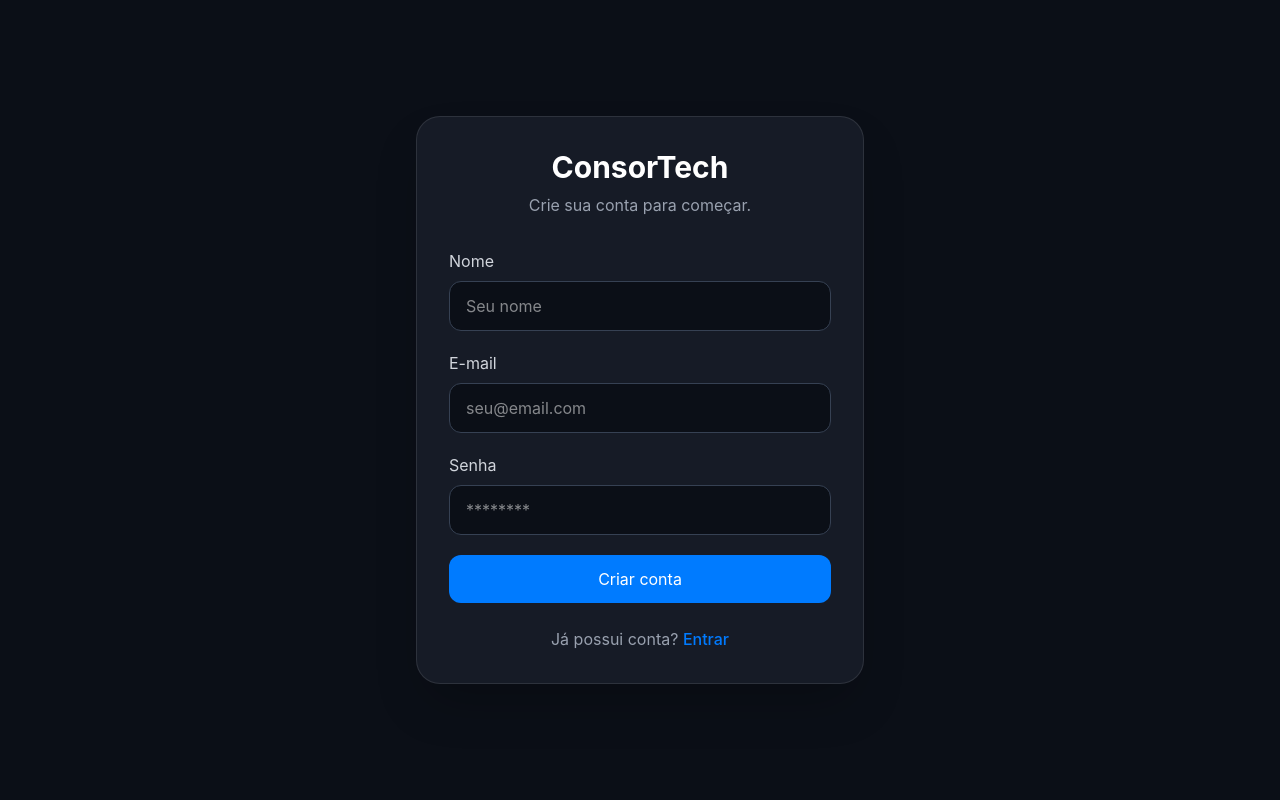
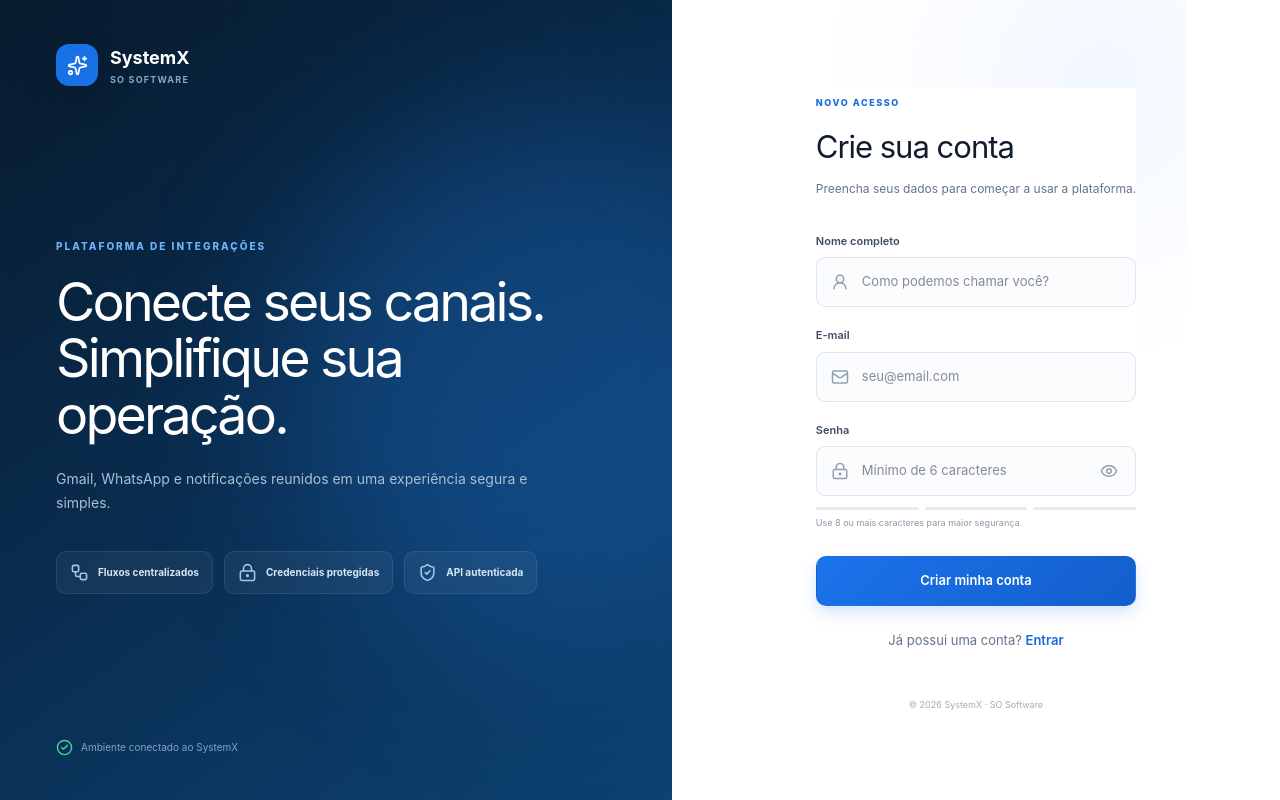
Before and after one commit to SystemX-PI/Front-End, a React (Vite) app: page /register in a window 1280 px wide. Built offline with nearby package versions, Linux system fonts and the light colour scheme; no server answers.

Commit message:
refactor: moderniza página de cadastro da SystemX

```diff
--- a/src/pages/Register.tsx
+++ b/src/pages/Register.tsx
@@ -1,105 +1,52 @@
+import { Eye, EyeOff, LockKeyhole, Mail, UserRound } from "lucide-react";
 import { useState, type FormEvent } from "react";
 import { Link, useNavigate } from "react-router-dom";
+import AuthShell from "../components/AuthShell";
+import { InlineFeedback } from "../components/IntegrationUi";
 import { register } from "../services/auth";
 
 export default function Register() {
   const navigate = useNavigate();
-
   const [name, setName] = useState("");
   const [email, setEmail] = useState("");
   const [password, setPassword] = useState("");
+  const [showPassword, setShowPassword] = useState(false);
   const [loading, setLoading] = useState(false);
   const [error, setError] = useState("");
 
-  async function handleSubmit(e: FormEvent) {
-    e.preventDefault();
-
+  async function handleSubmit(event: FormEvent) {
+    event.preventDefault();
     setLoading(true);
     setError("");
-
     try {
       await register({ name, email, password });
-      navigate("/dashboard");
-    } catch (err) {
-      setError(err instanceof Error ? err.message : "Erro ao cadastrar.");
+      navigate("/login", { replace: true });
+    } catch (requestError) {
+      setError(requestError instanceof Error ? requestError.message : "Erro ao cadastrar.");
     } finally {
       setLoading(false);
     }
   }
 
   return (
-    <div className="min-h-screen bg-[#0B0F17] flex items-center justify-center p-6">
-      <div className="w-full max-w-md bg-[#161B26] rounded-3xl border border-white/10 p-8 shadow-2xl">
-        <div className="mb-8 text-center">
-          <h1 className="text-3xl font-bold text-white">ConsorTech</h1>
-          <p className="text-gray-400 mt-2">
-            Crie sua conta para começar.
-          </p>
-        </div>
-
-        <form onSubmit={handleSubmit} className="space-y-5">
-          <div>
-            <label className="block text-gray-300 mb-2">Nome</label>
-            <input
-              type="text"
-              required
-              value={name}
-              onChange={(e) => setName(e.target.value)}
-              className="w-full rounded-xl bg-[#0B0F17] border border-gray-700 px-4 py-3 text-white outline-none focus:border-[#007BFF]"
-              placeholder="Seu nome"
-            />
-          </div>
-
-          <div>
-            <label className="block text-gray-300 mb-2">E-mail</label>
-            <input
-              type="email"
-              required
-              value={email}
-              onChange={(e) => setEmail(e.target.value)}
-              className="w-full rounded-xl bg-[#0B0F17] border border-gray-700 px-4 py-3 text-white outline-none focus:border-[#007BFF]"
-              placeholder="seu@email.com"
-            />
-          </div>
-
-          <div>
-            <label className="block text-gray-300 mb-2">Senha</label>
-            <input
-              type="password"
-              required
-              minLength={6}
-              value={password}
-              onChange={(e) => setPassword(e.target.value)}
-              className="w-full rounded-xl bg-[#0B0F17] border border-gray-700 px-4 py-3 text-white outline-none focus:border-[#007BFF]"
-              placeholder="********"
-            />
-          </div>
-
-          {error && (
-            <div className="rounded-lg bg-red-500/10 border border-red-500/30 p-3 text-red-300 text-sm">
-              {error}
-            </div>
-          )}
-
-          <button
-            type="submit"
-            disabled={loading}
-            className="w-full rounded-xl bg-[#007BFF] hover:bg-blue-600 transition py-3 font-semibold text-white disabled:opacity-60"
-          >
-            {loading ? "Criando conta..." : "Criar conta"}
-          </button>
-        </form>
-
-        <div className="mt-6 text-center text-gray-400">
-          Já possui conta?{" "}
-          <Link
-            to="/login"
-            className="text-[#007BFF] hover:underline font-medium"
-          >
-            Entrar
-          </Link>
-        </div>
-      </div>
-    </div>
+    <AuthShell eyebrow="NOVO ACESSO" title="Crie sua conta" description="Preencha seus dados para começar a usar a plataforma.">
+      <form onSubmit={handleSubmit} className="auth-form compact-auth-form">
+        <label className="field auth-field"><span>Nome completo</span><div className="input-with-icon"><UserRound size={18} /><input type="text" required value={name}
+          onChange={(event) => setName(event.target.value)} placeholder="Como podemos chamar você?" autoComplete="name" /></div></label>
+        <label className="field auth-field"><span>E-mail</span><div className="input-with-icon"><Mail size={18} /><input type="email" required value={email}
+          onChange={(event) => setEmail(event.target.value)} placeholder="seu@email.com" autoComplete="email" /></div></label>
+        <label className="field auth-field"><span>Senha</span><div className="input-with-icon"><LockKeyhole size={18} /><input type={showPassword ? "text" : "password"} required minLength={6} value={password}
+          onChange={(event) => setPassword(event.target.value)} placeholder="Mínimo de 6 caracteres" autoComplete="new-password" />
+          <button type="button" onClick={() => setShowPassword((visible) => !visible)} aria-label={showPassword ? "Ocultar senha" : "Mostrar senha"}>
+            {showPassword ? <EyeOff size={18} /> : <Eye size={18} />}
+          </button></div></label>
+        <div className="password-strength"><span className={password.length >= 6 ? "active" : ""} /><span className={password.length >= 8 ? "active" : ""} /><span className={password.length >= 10 ? "active" : ""} /><small>Use 8 ou mais caracteres para maior segurança.</small></div>
+        {error ? <InlineFeedback message={error} kind="error" /> : null}
+        <button type="submit" disabled={loading} className="button primary auth-submit">
+          {loading ? <><span className="spinner" /> Criando...</> : "Criar minha conta"}
+        </button>
+      </form>
+      <div className="auth-footer">Já possui uma conta? <Link to="/login">Entrar</Link></div>
+    </AuthShell>
   );
 }
```
